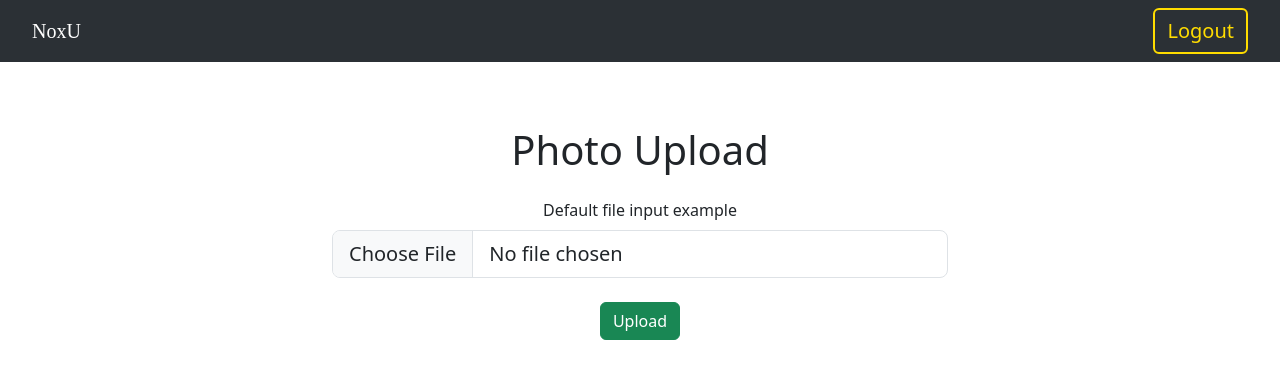
After one commit to Szymon-Sobczak/noxU-WebApp, a Flask app: page /analyse/ in a window 1280 px wide. The commit adds this page. Shown: the top 379 px of the page. Run offline with Flask 3, Linux system fonts and the light colour scheme; some libraries are stand-ins or nearby versions; some web fonts are replaced.

Commit message:
add sending picture to analyse

```diff
--- a/app/main.py
+++ b/app/main.py
@@ -8,6 +8,8 @@ from forms.user_forms import LoginForm
 from routers.account import account_bp
 from routers.admin import Admin, admin_bp
 from routers.employee import Employee, employee_bp
+from routers.analyse import analyse_bp
+
 import requests
 
 app = Flask(__name__)
@@ -20,6 +22,7 @@ app.config['BACKEND_URI'] = "http://127.0.0.1:8000"
 app.register_blueprint(admin_bp)
 app.register_blueprint(employee_bp)
 app.register_blueprint(account_bp)
+app.register_blueprint(analyse_bp)
 
 login_manager = LoginManager()
 login_manager.init_app(app)
--- /dev/null
+++ b/app/routers/analyse.py
@@ -0,0 +1,30 @@
+from datetime import datetime
+import json
+
+from flask import Blueprint
+from flask import current_app as app
+from flask import flash, redirect, render_template, request, session, url_for
+from flask_login import current_user, login_required, login_user, logout_user, UserMixin
+from forms.user_forms import LoginForm
+import requests
+from werkzeug.security import check_password_hash, generate_password_hash
+
+
+analyse_bp = Blueprint('analyse', __name__, url_prefix='/analyse')
+
+
+@analyse_bp.route('/', methods=['GET', 'POST'])
+def upload():
+    backend_uri = app.config['BACKEND_URI']
+    if request.method == "POST" and "photo" in request.files:
+        photo = request.files["photo"]
+        if photo:
+            files = {"new_image": ("photo.jpg", photo, "image/jpeg")}
+            user_id = current_user.user_json.get("user_id")
+
+            response = requests.post(f"{backend_uri}/api/analyse/detect/?user_id={user_id}",
+                                     files=files)
+            print(response.text)
+            return render_template("analyse/analyse.html")
+
+    return render_template("analyse/analyse.html")
--- a/app/static/css/navigation.css
+++ b/app/static/css/navigation.css
@@ -51,6 +51,25 @@
   }
 
 
+/* Custom styling for custom-file-label */
+.custom-file-label::after {
+  content: "Browse"; /* Text to display on the button */
+}
+
+.custom-file-input:focus ~ .custom-file-label::after {
+  border-color: #66afe9; /* Highlight color when the input is focused */
+}
+
+.custom-file-label::after {
+  background-color: #f8f9fa; /* Background color for the button */
+  color: #495057; /* Text color for the button */
+  border: 1px solid #ced4da; /* Border color for the button */
+}
+
+.custom-file-input:disabled ~ .custom-file-label::after {
+  background-color: #e9ecef; /* Background color when the input is disabled */
+}
+
 .icon {
     font-size: 84px;
     margin-bottom: 24px;
--- /dev/null
+++ b/app/templates/analyse/analyse.html
@@ -0,0 +1,39 @@
+{% extends 'base.html' %} {% block buttons%}
+<a
+  href="{{ url_for('account.logout' )}}"
+  class="btn btn-outline-primary custom-btn-yellow-outline d-flex"
+  style="margin-left: auto; margin-right: 20px; font-size: 20px"
+  type="button"
+  >Logout</a
+>
+{% endblock %} {% block content %}
+<div class="container-fluid my-5">
+  <div class="row justify-content-center">
+    <div class="col-md-6">
+      <div class="mb-3"></div>
+      <h1 class="text-center mb-4">Photo Upload</h1>
+      <form
+        action="{{ url_for('analyse.upload') }}"
+        method="post"
+        enctype="multipart/form-data"
+        class="text-center"
+      >
+        <div class="form-group mb-4">
+          <label for="formFile" class="form-label"
+            >Default file input example</label
+          >
+          <input
+            class="form-control form-control-lg"
+            type="file"
+            name="photo"
+            accept="image/*"
+            id="photoInput"
+            required
+          />
+        </div>
+        <button type="submit" class="btn btn-success">Upload</button>
+      </form>
+    </div>
+  </div>
+</div>
+{% endblock %}
--- a/app/templates/base.html
+++ b/app/templates/base.html
@@ -16,6 +16,10 @@
     <link
       rel="stylesheet"
       href="https://cdnjs.cloudflare.com/ajax/libs/font-awesome/5.15.4/css/all.min.css"
+    />
+    <link
+      rel="stylesheet"
+      href="https://cdn.jsdelivr.net/npm/dropzone@5.9.2/dist/dropzone.min.css"
     />
     <link
       href="https://cdn.jsdelivr.net/npm/bootstrap@5.3.0-alpha3/dist/css/bootstrap.min.css"
```
Also changed, not shown: app/routers/account.py (+16 -10 lines), app/templates/employee/employee_main_page.html (+5 -2 lines).
